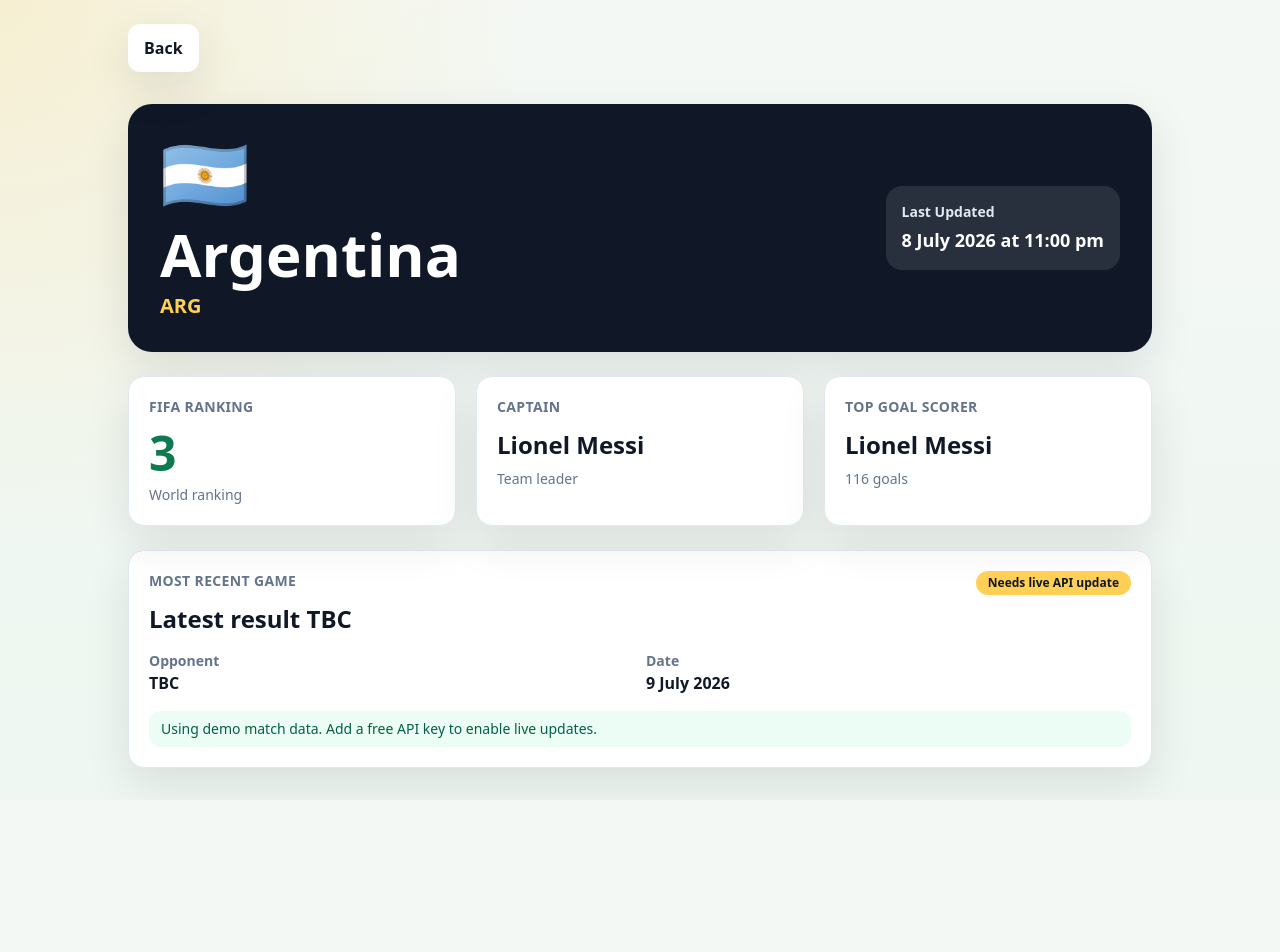
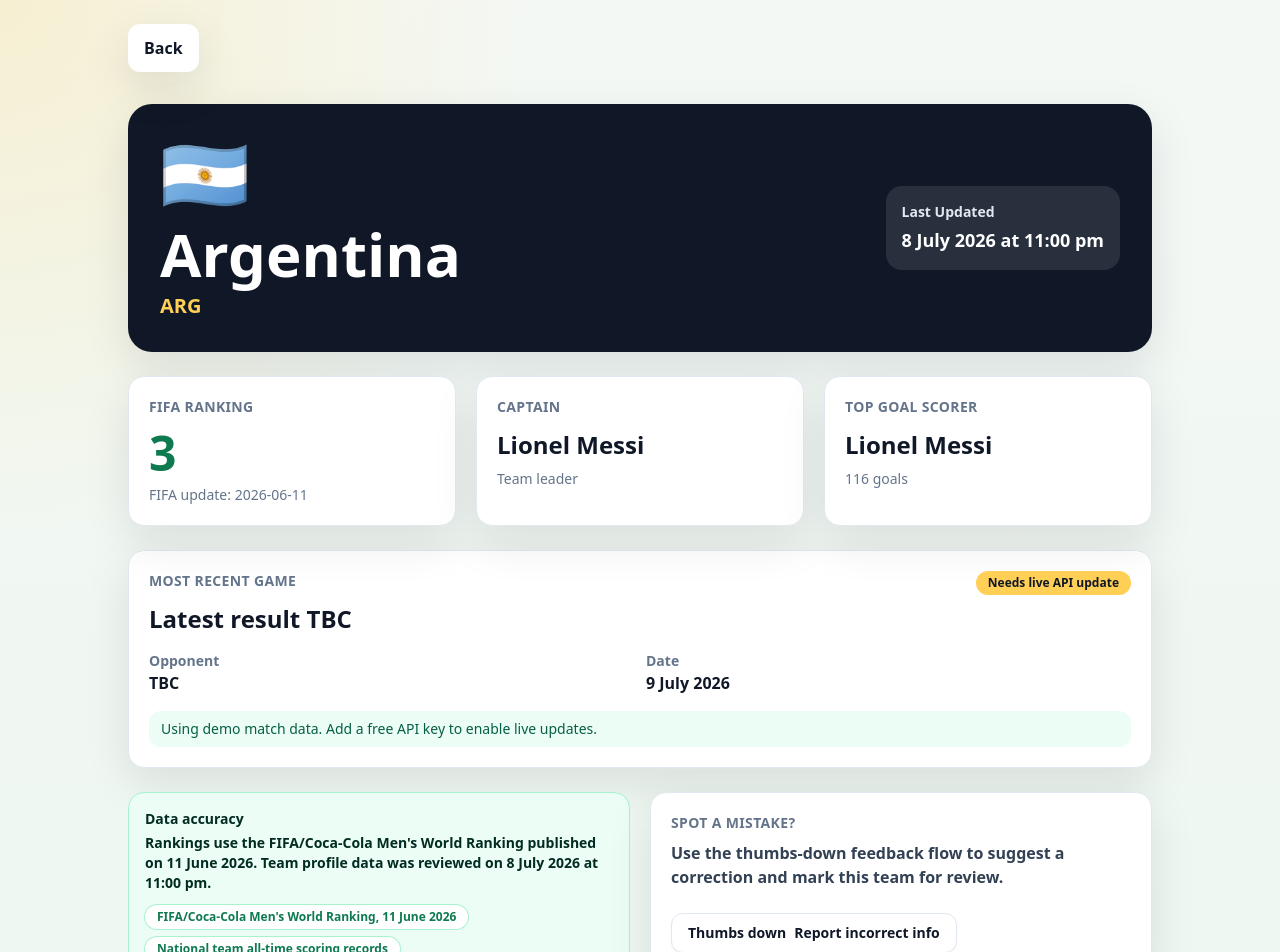
Before and after one commit to Neilcon11/world-soccer-teams-tracker, a Next.js app: page /team/argentina in a window 1280 px wide. Shown: the top 952 px of the page. Before the commit the page ends 800 px from the top, so only its background shows below. Built offline with nearby package versions, Linux system fonts and the light colour scheme.

Commit message:
Update page.tsx

```diff
--- a/src/app/team/[id]/page.tsx
+++ b/src/app/team/[id]/page.tsx
@@ -1,5 +1,7 @@
 import Link from "next/link";
 import { notFound } from "next/navigation";
+import { DataQualityNote } from "@/components/DataQualityNote";
+import { FeedbackButton } from "@/components/FeedbackButton";
 import { LastMatchCard } from "@/components/LastMatchCard";
 import { StatCard } from "@/components/StatCard";
 import { getTeamById, teams } from "@/data/teams";
@@ -31,11 +33,19 @@
           <div className="rounded-2xl bg-white/10 p-4"><p className="text-sm font-bold text-slate-200">Last Updated</p><p className="mt-1 text-lg font-black">{formatDateTime(team.lastUpdated)}</p></div>
         </section>
         <section className="mt-6 grid grid-cols-1 gap-5 md:grid-cols-3">
-          <StatCard label="FIFA Ranking" value={formatNullableNumber(team.fifaRanking)} helper="World ranking" emphasis />
+          <StatCard label="FIFA Ranking" value={formatNullableNumber(team.fifaRanking)} helper={"FIFA update: " + team.rankingUpdatedAt} emphasis />
           <StatCard label="Captain" value={team.captain} helper="Team leader" />
           <StatCard label="Top Goal Scorer" value={team.topGoalScorer.name} helper={formatGoals(team.topGoalScorer.goals)} />
         </section>
         <section className="mt-6"><LastMatchCard match={latestMatch} isUsingDemoMatchData={!liveMatch} /></section>
+        <section className="mt-6 grid gap-5 lg:grid-cols-[1fr_1fr]">
+          <DataQualityNote team={team} />
+          <div className="rounded-2xl border border-slate-200 bg-white p-5 shadow-card">
+            <p className="text-sm font-semibold uppercase tracking-wide text-slate-500">Spot a mistake?</p>
+            <p className="mt-2 font-semibold text-slate-700">Use the thumbs-down feedback flow to suggest a correction and mark this team for review.</p>
+            <FeedbackButton team={team} />
+          </div>
+        </section>
       </div>
     </main>
   );
```
